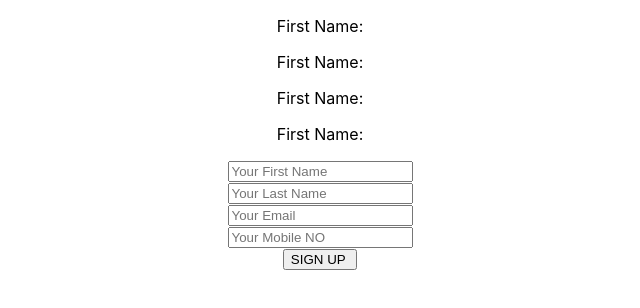
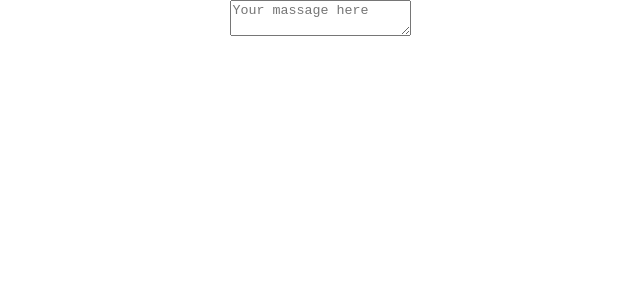
Before and after one commit to yamin27/react_practice, a React (Create React App) app: page / in a window 1280 px wide. Shown: the top 308 px of the page, without its empty margins (320-960 px from the left). Built offline with nearby package versions, Linux system fonts and the light colour scheme.

Commit message:
Form Text Area Use

```diff
--- a/src/App.js
+++ b/src/App.js
@@ -8,9 +8,10 @@ import Hello from "./component/hello";
 // import Condition from "./component/Condition";
 // import Refresh from "./component/Refresh";
 // import NewDemo from "./component/NewDemo";
-import AnotherDemo from "./component/AnotherDemo";
-import Form from "./component/Form";
-import Signup from "./component/Signup";
+// import AnotherDemo from "./component/AnotherDemo";
+// import Form from "./component/Form";
+// import Signup from "./component/Signup";
+import Text from "./component/Text";
 
 function App() {
   return (
@@ -31,7 +32,9 @@ function App() {
         {/*<AnotherDemo></AnotherDemo>*/}
         {/*<Form></Form>*/}
 
-        <Signup></Signup>
+        {/*<Signup></Signup>*/}
+
+        <Text></Text>
 
     </div>
   );
--- /dev/null
+++ b/src/component/Text.js
@@ -0,0 +1,38 @@
+import React, {Component} from 'react';
+
+class Text extends Component {
+
+    constructor(props) {
+        super(props);
+
+        this.state= {
+
+            desc: "Insert Some Text",
+
+            userInput: "",
+
+        }
+    }
+
+    onChangeHandler=(event)=> {
+
+        var userText = event.target.value;
+
+        this.setState({userInput: userText})
+
+    }
+
+
+    render() {
+        return (
+            <div>
+
+                <textarea onChange={this.onChangeHandler} placeholder="Your massage here"></textarea>
+
+                <p>{this.state.userInput}</p>
+            </div>
+        );
+    }
+}
+
+export default Text;
```
